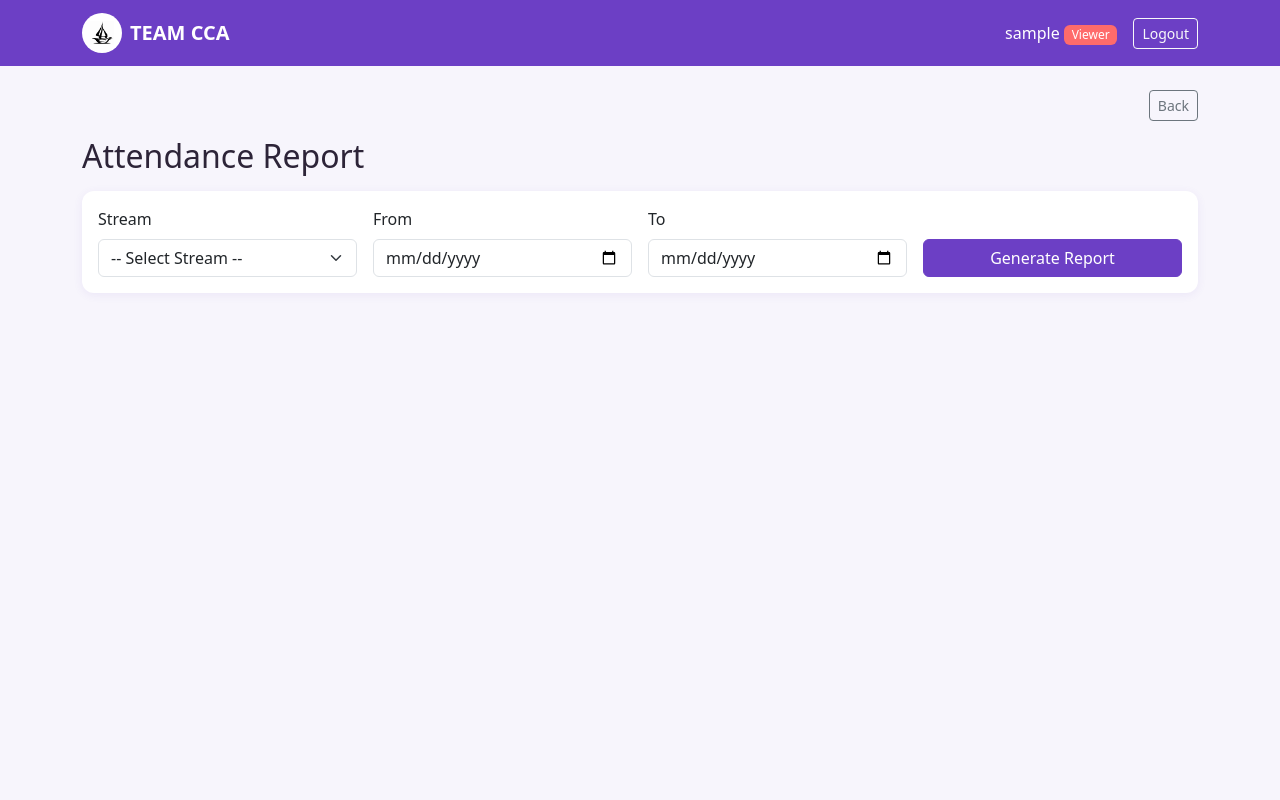
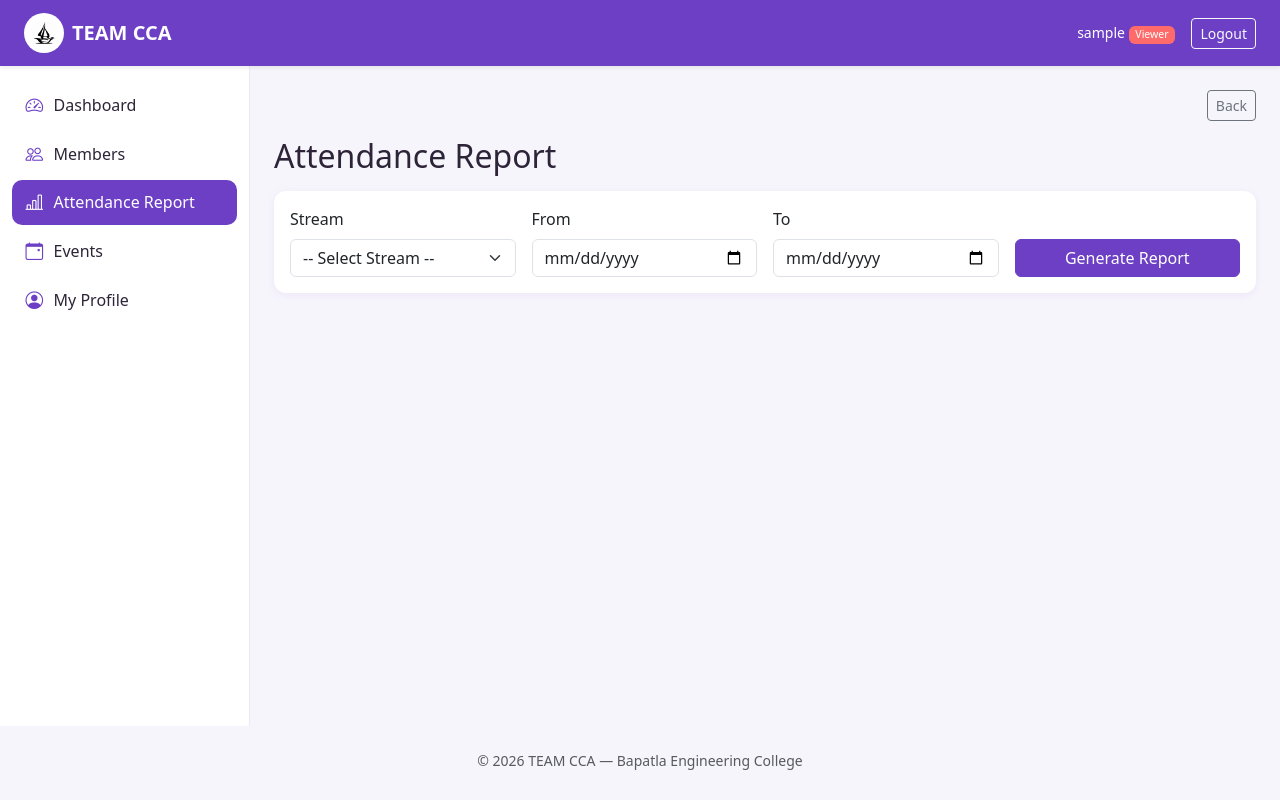
Before and after one commit to dileepkumar-gith/team-cca-attendance, a Django app: page /reports/attendance/ in a window 1280 px wide. Run offline with Django 5.2, Linux system fonts and the light colour scheme; the visitor is signed in with stand-in values (Sample User, id 1); data that the repository does not hold is empty; some libraries are stand-ins or nearby versions.

Commit message:
Add role-based sidebar navigation with icons and mobile offcanvas menu

```diff
--- a/ccaattendance/settings.py
+++ b/ccaattendance/settings.py
@@ -63,6 +63,7 @@ TEMPLATES = [
                 'django.template.context_processors.request',
                 'django.contrib.auth.context_processors.auth',
                 'django.contrib.messages.context_processors.messages',
+                'core.context_processors.sidebar',
             ],
         },
     },
--- a/core/Static/core/style.css
+++ b/core/Static/core/style.css
@@ -91,3 +91,53 @@ a:hover {
     height: 24px;
     object-fit: contain;
 }
+
+/* ---------- Sidebar layout ---------- */
+.app-shell {
+    display: flex;
+    align-items: stretch;
+    min-height: calc(100vh - 140px);
+}
+.app-sidebar {
+    width: 250px;
+    flex-shrink: 0;
+    background: #ffffff;
+    border-right: 1px solid rgba(108, 63, 197, 0.12);
+    padding: 1rem 0.75rem;
+}
+.app-main {
+    flex: 1 1 auto;
+    min-width: 0;
+}
+.app-content {
+    max-width: 1150px;
+    margin: 0 auto;
+}
+
+.sidebar-link {
+    display: flex;
+    align-items: center;
+    gap: 0.65rem;
+    padding: 0.6rem 0.85rem;
+    margin-bottom: 0.2rem;
+    border-radius: 10px;
+    color: var(--brand-text);
+    font-weight: 500;
+    text-decoration: none;
+}
+.sidebar-link i {
+    font-size: 1.1rem;
+    color: var(--brand-primary);
+}
+.sidebar-link:hover {
+    background: rgba(108, 63, 197, 0.08);
+    color: var(--brand-primary-dark);
+    text-decoration: none;
+}
+.sidebar-link.active {
+    background: var(--brand-primary);
+    color: #ffffff;
+}
+.sidebar-link.active i {
+    color: #ffffff;
+}
--- /dev/null
+++ b/core/context_processors.py
@@ -0,0 +1,42 @@
+from django.urls import reverse
+
+ALL_STAFF = {'admin', 'organizer', 'viewer', 'dairy'}
+
+# (label, bootstrap-icon, url name, roles allowed to see it, other url names that should highlight it)
+NAV_ITEMS = [
+    ('Dashboard', 'bi-speedometer2', 'dashboard', ALL_STAFF, ()),
+    ('My Attendance', 'bi-person-check', 'my_student_profile', {'student'}, ()),
+    ('Members', 'bi-people', 'member_list', ALL_STAFF,
+     ('member_detail', 'member_add', 'member_edit', 'member_delete', 'add_achievement')),
+    ('Mark Committee Attendance', 'bi-clipboard-check', 'mark_attendance', {'admin'}, ()),
+    ('Mark Student Attendance', 'bi-check2-square', 'mark_student_attendance', {'admin', 'organizer'}, ()),
+    ('Attendance Report', 'bi-bar-chart-line', 'attendance_report', ALL_STAFF, ()),
+    ('Events', 'bi-calendar-event', 'event_list', ALL_STAFF,
+     ('event_detail', 'event_add', 'event_mark_attendance', 'event_report',
+      'event_delete', 'event_assign_organizer', 'event_remove_organizer')),
+    ('Report Downloads', 'bi-download', 'report_downloads', {'admin', 'dairy'}, ()),
+    ('Create Committee Login', 'bi-person-plus', 'create_login', {'admin'}, ()),
+    ('Create Student Login', 'bi-mortarboard', 'create_student_login', {'admin'}, ()),
+    ('My Profile', 'bi-person-circle', 'my_profile', ALL_STAFF, ()),
+]
+
+
+def sidebar(request):
+    """Adds `sidebar_items` (the menu for this user's role) to every template."""
+    user = request.user
+    if not user.is_authenticated:
+        return {}
+
+    match = getattr(request, 'resolver_match', None)
+    current = match.url_name if match else ''
+
+    items = []
+    for label, icon, url_name, roles, also_active in NAV_ITEMS:
+        if user.role in roles:
+            items.append({
+                'label': label,
+                'icon': icon,
+                'url': reverse(url_name),
+                'active': current == url_name or current in also_active,
+            })
+    return {'sidebar_items': items}
--- /dev/null
+++ b/core/templates/core/_sidebar_links.html
@@ -0,0 +1,8 @@
+<nav class="nav flex-column">
+    {% for item in sidebar_items %}
+        <a href="{{ item.url }}" class="sidebar-link {% if item.active %}active{% endif %}">
+            <i class="bi {{ item.icon }}"></i>
+            <span>{{ item.label }}</span>
+        </a>
+    {% endfor %}
+</nav>
--- a/core/templates/core/base.html
+++ b/core/templates/core/base.html
@@ -8,21 +8,34 @@
     <link rel="preconnect" href="https://fonts.googleapis.com">
     <link href="https://fonts.googleapis.com/css2?family=Poppins:wght@400;500;600;700&display=swap" rel="stylesheet">
     <link href="https://cdnjs.cloudflare.com/ajax/libs/bootstrap/5.3.3/css/bootstrap.min.css" rel="stylesheet">
+    <link href="https://cdnjs.cloudflare.com/ajax/libs/bootstrap-icons/1.11.3/font/bootstrap-icons.min.css" rel="stylesheet">
     <link rel="stylesheet" href="{% static 'core/style.css' %}">
     <link rel="icon" href="{% static 'core/LOGO.png' %}" type="image/png">
 </head>
 <body>
-    <nav class="navbar navbar-expand-lg navbar-dark" style="background-color: var(--brand-primary);">
-        <div class="container">
+    <nav class="navbar navbar-dark shadow-sm" style="background-color: var(--brand-primary);">
+        <div class="container-fluid px-3 px-lg-4">
+            <div class="d-flex align-items-center">
+                {% if user.is_authenticated %}
+                <button class="navbar-toggler d-lg-none me-2" type="button"
+                        data-bs-toggle="offcanvas" data-bs-target="#sidebarMenu"
+                        aria-controls="sidebarMenu" aria-label="Open menu">
+                    <span class="navbar-toggler-icon"></span>
+                </button>
+                {% endif %}
                 <a class="navbar-brand fw-bold d-flex align-items-center" href="{% url 'dashboard' %}">
                     <span class="logo-circle me-2">
                         <img src="{% static 'core/LOGO.png' %}" alt="TEAM CCA Logo">
                     </span>
                     TEAM CCA
                 </a>
+            </div>
             {% if user.is_authenticated %}
             <div class="d-flex align-items-center text-white">
-                <span class="me-3">{{ user.username }} <span class="badge" style="background-color: var(--brand-accent);">{{ user.get_role_display }}</span></span>
+                <span class="me-3 small d-none d-sm-inline">
+                    {{ user.username }}
+                    <span class="badge" style="background-color: var(--brand-accent);">{{ user.get_role_display }}</span>
+                </span>
                 <form method="post" action="{% url 'logout' %}" class="d-inline"
                       onsubmit="return confirm('Are you sure you want to logout?');">
                     {% csrf_token %}
@@ -33,14 +46,40 @@
         </div>
     </nav>
 
-    <main class="container py-4">
+    {% if user.is_authenticated %}
+    <div class="offcanvas offcanvas-start" tabindex="-1" id="sidebarMenu" aria-labelledby="sidebarMenuLabel">
+        <div class="offcanvas-header">
+            <h5 class="offcanvas-title" id="sidebarMenuLabel">Menu</h5>
+            <button type="button" class="btn-close" data-bs-dismiss="offcanvas" aria-label="Close"></button>
+        </div>
+        <div class="offcanvas-body">
+            {% include 'core/_sidebar_links.html' %}
+        </div>
+    </div>
+    {% endif %}
+
+    <div class="app-shell">
+        {% if user.is_authenticated %}
+        <aside class="app-sidebar d-none d-lg-block">
+            {% include 'core/_sidebar_links.html' %}
+        </aside>
+        {% endif %}
+
+        <main class="app-main">
+            <div class="app-content py-4 px-3 px-lg-4">
                 {% if user.is_authenticated %}
                     <div class="text-end mb-3">
                         <button onclick="history.back()" class="btn btn-outline-secondary btn-sm">Back</button>
                     </div>
                 {% endif %}
                 {% block content %}{% endblock %}
+            </div>
         </main>
+    </div>
+
+    <footer class="text-center text-muted small py-4">
+        &copy; {% now "Y" %} TEAM CCA &mdash; Bapatla Engineering College
+    </footer>
 
     <script src="https://cdnjs.cloudflare.com/ajax/libs/bootstrap/5.3.3/js/bootstrap.bundle.min.js"></script>
 </body>
```
Lines whose indentation alone changed are shown as unchanged.
